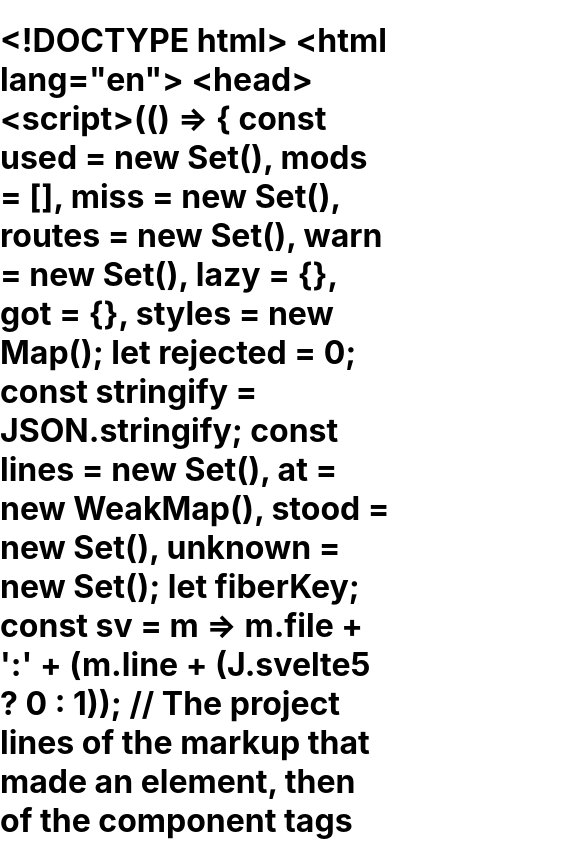
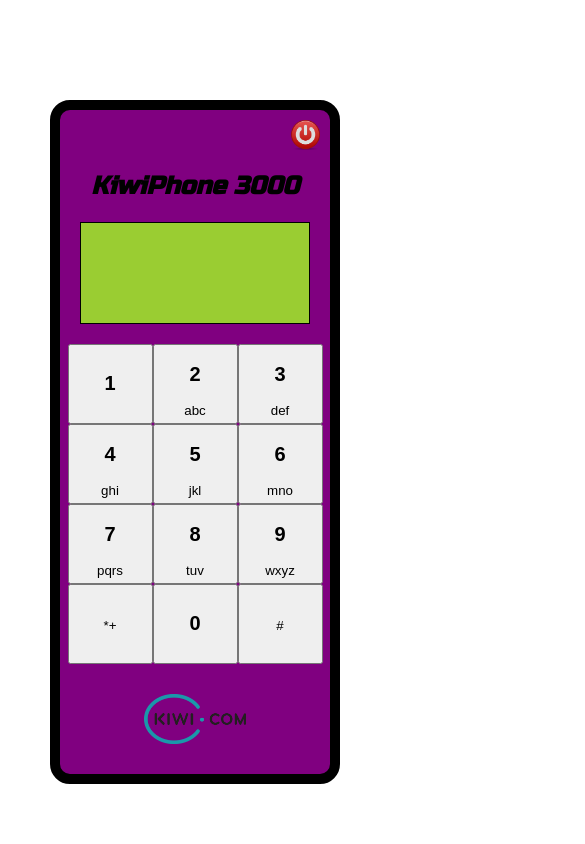
Before and after one commit to zombicat79/kiwi_client, a React (Create React App) app: page / in a window 390 px wide. Shown: the top 844 px of the page, 585 px wide, since content can reach past the window. Built offline with nearby package versions, Linux system fonts and the light colour scheme.

Commit message:
Add CSS styles - first iteration: mobile phone layout

```diff
--- a/src/App.css
+++ b/src/App.css
@@ -1,38 +1,52 @@
+@import url('https://fonts.googleapis.com/css2?family=Press+Start+2P&display=swap');
+@import url('https://fonts.googleapis.com/css2?family=Russo+One&display=swap');
+
 .App {
   text-align: center;
 }
 
-.App-logo {
-  height: 40vmin;
-  pointer-events: none;
+main {
+  background-color: purple;
+  margin: 100px 50px 100px 50px;
+  border: 10px solid black;
+  border-radius: 20px;
 }
 
-@media (prefers-reduced-motion: no-preference) {
-  .App-logo {
-    animation: App-logo-spin infinite 20s linear;
-  }
+#head-section {
+  display: flex;
+  justify-content: flex-end;
+  margin: 10px;
 }
 
-.App-header {
-  background-color: #282c34;
-  min-height: 100vh;
-  display: flex;
-  flex-direction: column;
-  align-items: center;
-  justify-content: center;
-  font-size: calc(10px + 2vmin);
-  color: white;
+h1 {
+  font-family: 'Russo One', sans-serif;
+  font-size: 25px;
+  text-align: center;
 }
 
-.App-link {
-  color: #61dafb;
+#screen {
+  background-color: yellowgreen;
+  border: 1px solid black;
+  margin: 20px;
+  padding: 0px 10px 0px 10px;
+  height: 100px;
+  font-family: 'Press Start 2P', cursive;
+  font-size: 12px;
 }
 
-@keyframes App-logo-spin {
-  from {
-    transform: rotate(0deg);
-  }
-  to {
-    transform: rotate(360deg);
-  }
+#keyboard-container {
+  display: flex;
+  justify-content: center;
+  flex-wrap: wrap;
 }
+
+.phone-buttons {
+  width: 85px;
+  height: 80px;
+}
+
+#logo-container {
+  display: flex;
+  justify-content: center;
+  margin: 30px;
+}
--- a/src/App.js
+++ b/src/App.js
@@ -5,16 +5,20 @@
 import Screen from './components/screen/Screen';
 
 import './App.css';
+import logo from './kiwi-logo.png';
+import turnOff from './turn-off-button.png'
 
 function App() {
   const [keyboardInput, setKeyboardInput] = useState("");
 
   useEffect(() => {
+    if (keyboardInput.length !== 0) {
       axios.get(`http://localhost:5000/${keyboardInput}`)
       .then((response) => {
         const { data } = response;
         handleScreen(data)
       })
+    }
   }, [keyboardInput])
 
   function handleInput(keystroke) {
@@ -30,10 +34,23 @@
   }
 
   return (
-    <div>
+    <main>
+      <section>
+        <div id="head-section">
+          <img src={turnOff} height="30" />
+        </div>
+        <h1><em>KiwiPhone 3000</em></h1>
+      </section>
+      <section>
         <Screen text={screenText} />
+      </section>
+      <section>
         <Keyboard handleInput={handleInput} />
-    </div>
+      </section>
+      <section id="logo-container">
+        <img src={logo} height="50" />
+      </section>
+    </main>
   );
 }
 
--- a/src/components/keyboard/Keyboard.js
+++ b/src/components/keyboard/Keyboard.js
@@ -15,12 +15,12 @@
 
 const Keyboard = (props) => {
     return (
-        <div>
+        <div id="keyboard-container">
             {keymap.map((el) => {
                 return (
                     <div key={el.id}>
-                        <button onClick={() => props.handleInput(el.num)}>
-                            <h1>{el.num}</h1>
+                        <button className="phone-buttons" onClick={() => props.handleInput(el.num)}>
+                            <h2>{el.num}</h2>
                             <p>{el.letters}</p>
                         </button>
                     </div>
--- a/src/components/screen/Screen.js
+++ b/src/components/screen/Screen.js
@@ -1,7 +1,7 @@
 const Screen = (props) => {
     return (
-        <div>
-            <h1>{props.text}</h1>
+        <div id="screen">
+            <p>{props.text}</p>
         </div>
     )
 }
```
Also changed, not shown: src/kiwi-logo.png (added), src/turn-off-button.png (added). Lines whose indentation alone changed are shown as unchanged.
